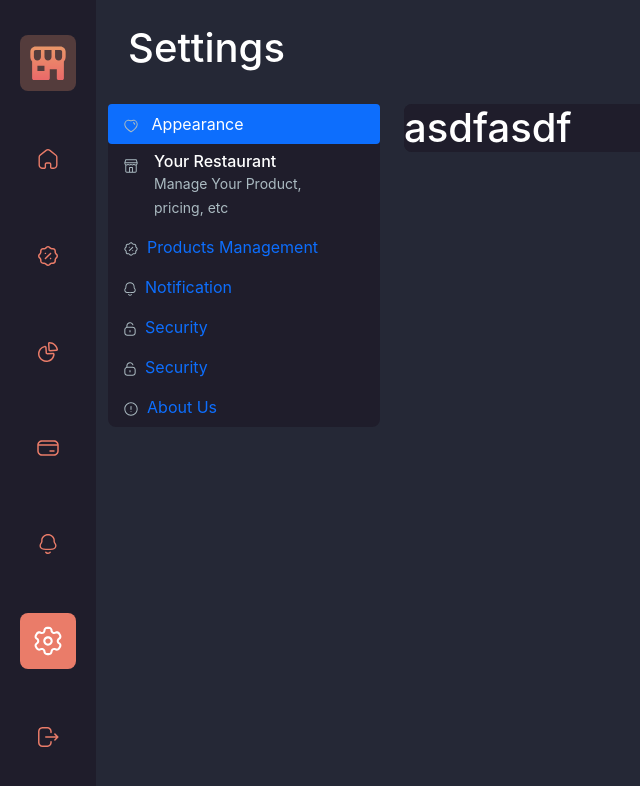
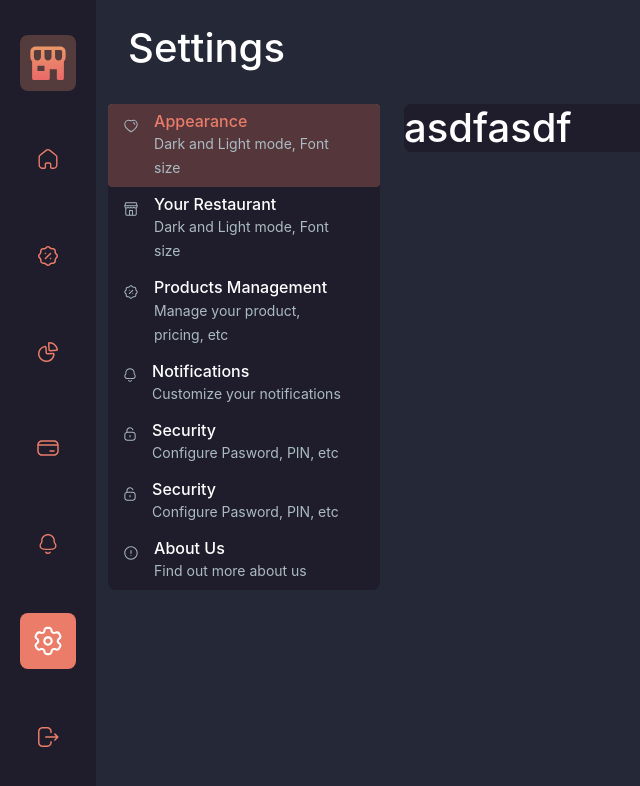
Before and after one commit to ewno92/rest_dark, a Next.js app: page /setting in a window 1280 px wide. Shown: the top 786 px of the page, without its empty margins (0-640 px from the left). Built offline with nearby package versions, Linux system fonts and the light colour scheme.

Commit message:
settings-tab menu complete

```diff
--- a/pages/setting.js
+++ b/pages/setting.js
@@ -29,7 +29,17 @@ const Settings = () => {
                   <Nav variant="pills" className="flex-column">
                     <Nav.Item>
                       <Nav.Link eventKey="first">
-                        <Heart /> &nbsp; Appearance
+                        <div className="tab-menu d-flex">
+                          <div className="icon-container">
+                            <Heart />
+                          </div>
+                          <div className="text-container px-3">
+                            <h5 className="title">Appearance</h5>
+                            <span className="description">
+                              Dark and Light mode, Font size
+                            </span>
+                          </div>
+                        </div>
                       </Nav.Link>
                     </Nav.Item>
 
@@ -42,7 +52,7 @@ const Settings = () => {
                           <div className="text-container px-3">
                             <h5 className="title">Your Restaurant</h5>
                             <span className="description">
-                              Manage Your Product, pricing, etc
+                              Dark and Light mode, Font size
                             </span>
                           </div>
                         </div>
@@ -50,32 +60,77 @@ const Settings = () => {
                     </Nav.Item>
                     <Nav.Item>
                       <Nav.Link eventKey="third">
-                        <ProductManagement />
-                        &nbsp; Products Management
+                        <div className="tab-menu d-flex">
+                          <div className="icon-container">
+                            <ProductManagement />
+                          </div>
+                          <div className="text-container px-3">
+                            <h5 className="title">Products Management</h5>
+                            <span className="description">
+                              Manage your product, pricing, etc
+                            </span>
+                          </div>
+                        </div>
                       </Nav.Link>
                     </Nav.Item>
                     <Nav.Item>
                       <Nav.Link eventKey="fourth">
-                        <Notification />
-                        &nbsp; Notification
+                        <div className="tab-menu d-flex">
+                          <div className="icon-container">
+                            <Notification />
+                          </div>
+                          <div className="text-container px-3">
+                            <h5 className="title">Notifications</h5>
+                            <span className="description">
+                              Customize your notifications
+                            </span>
+                          </div>
+                        </div>
                       </Nav.Link>
                     </Nav.Item>
                     <Nav.Item>
                       <Nav.Link eventKey="fifth">
-                        <Security />
-                        &nbsp; Security
+                        <div className="tab-menu d-flex">
+                          <div className="icon-container">
+                            <Security />
+                          </div>
+                          <div className="text-container px-3">
+                            <h5 className="title">Security</h5>
+                            <span className="description">
+                              Configure Pasword, PIN, etc
+                            </span>
+                          </div>
+                        </div>
                       </Nav.Link>
                     </Nav.Item>
                     <Nav.Item>
                       <Nav.Link eventKey="sixth">
-                        <Security />
-                        &nbsp; Security
+                        <div className="tab-menu d-flex">
+                          <div className="icon-container">
+                            <Security />
+                          </div>
+                          <div className="text-container px-3">
+                            <h5 className="title">Security</h5>
+                            <span className="description">
+                              Configure Pasword, PIN, etc
+                            </span>
+                          </div>
+                        </div>
                       </Nav.Link>
                     </Nav.Item>
                     <Nav.Item>
                       <Nav.Link eventKey="seventh">
-                        <AboutUs />
-                        &nbsp; About Us
+                        <div className="tab-menu d-flex">
+                          <div className="icon-container">
+                            <AboutUs />
+                          </div>
+                          <div className="text-container px-3">
+                            <h5 className="title">About Us</h5>
+                            <span className="description">
+                              Find out more about us
+                            </span>
+                          </div>
+                        </div>
                       </Nav.Link>
                     </Nav.Item>
                   </Nav>
--- a/styles/Setting.scss
+++ b/styles/Setting.scss
@@ -9,6 +9,10 @@
   // z-index: -1;
   // padding-left: 134px;
   color: white;
+
+  svg {
+    currentcolor: black;
+  }
 
   .tabs {
     // margin: 20px 20px 0 0;
@@ -28,6 +32,17 @@
         color: #abbbc2;
       }
     }
+    //tab menu selected
+    .nav-pills .nav-link.active,
+    .nav-pills .show > .nav-link {
+      // .svg {
+      //   background: black;
+      // }
+      .title {
+        color: #ea7c69;
+      }
+      background-color: rgba(234, 124, 105, 0.26);
+    }
   }
 
   .tab-content {
```
